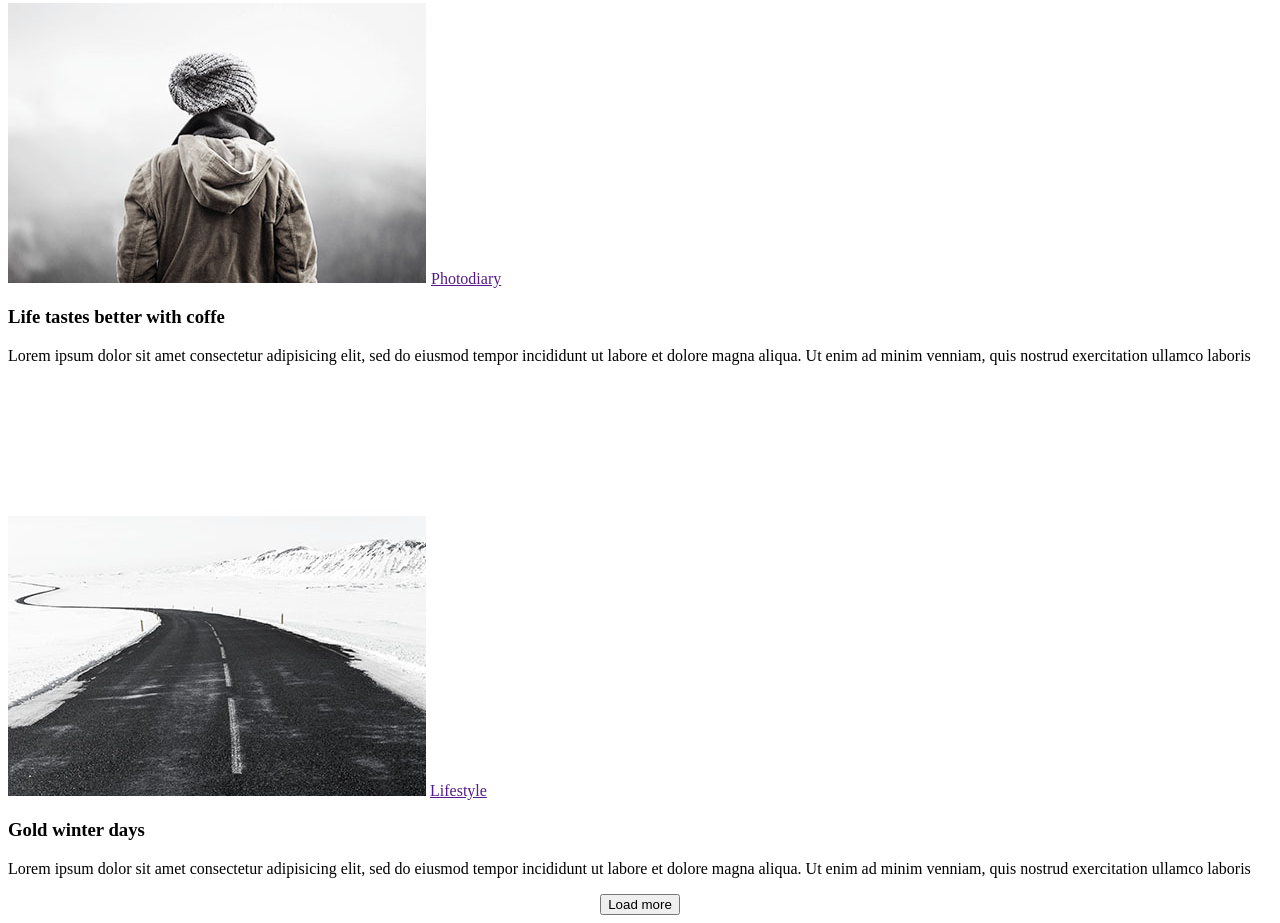
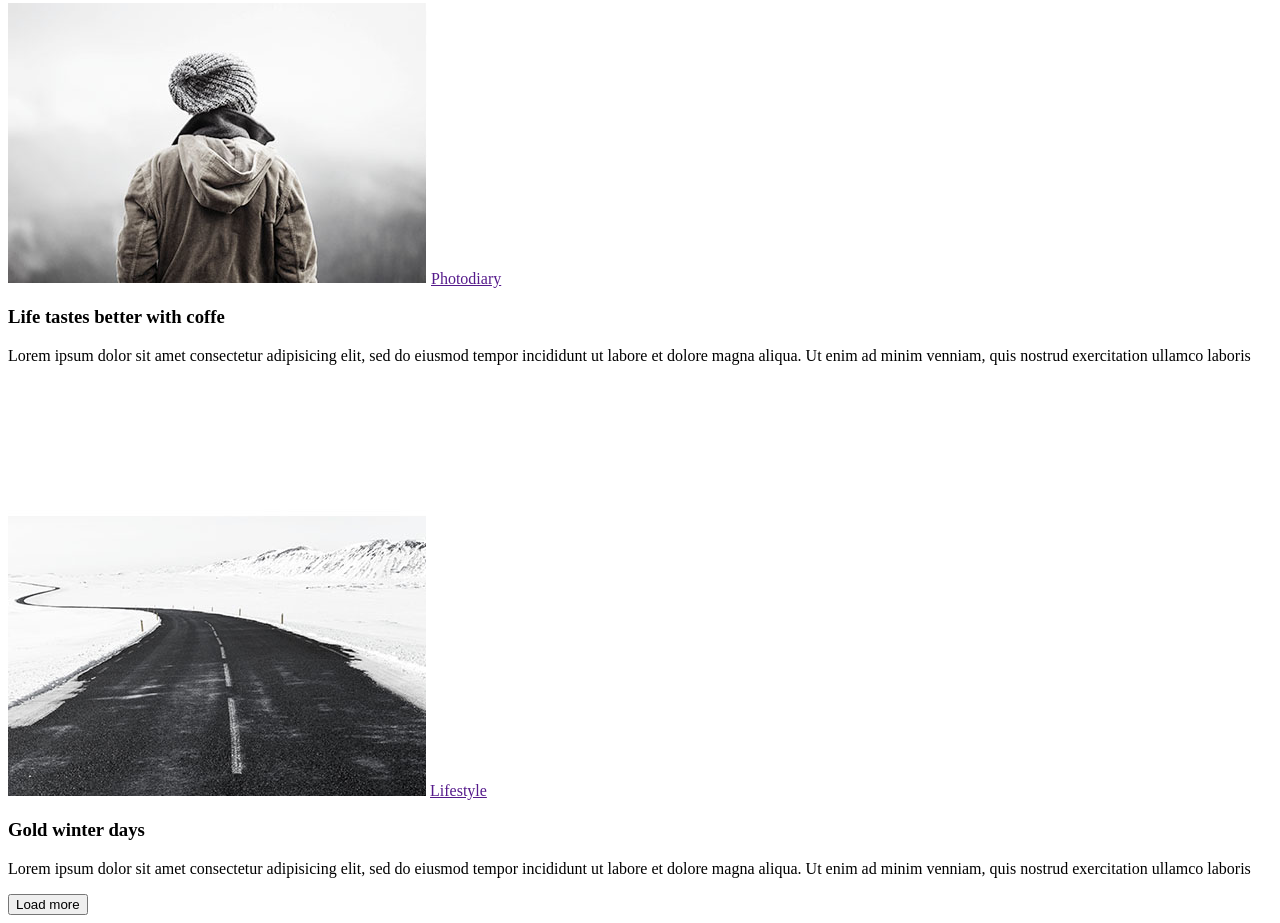
Before and after one commit to julishevchenko/goit-fe-course, a plain HTML site: page html-css/module-01/index.html in a window 1280 px wide. Shown: the part 1737-2660 px from the top of the page. Drawn offline with Linux system fonts and the light colour scheme.

Commit message:
fix button

```diff
--- a/html-css/module-01/index.html
+++ b/html-css/module-01/index.html
@@ -66,6 +66,6 @@
             </article>
         </section>
 
-        <div align="center"><button>Load more</button></div>
+        <div><button>Load more</button></div>
     </body>
 </html>
```
